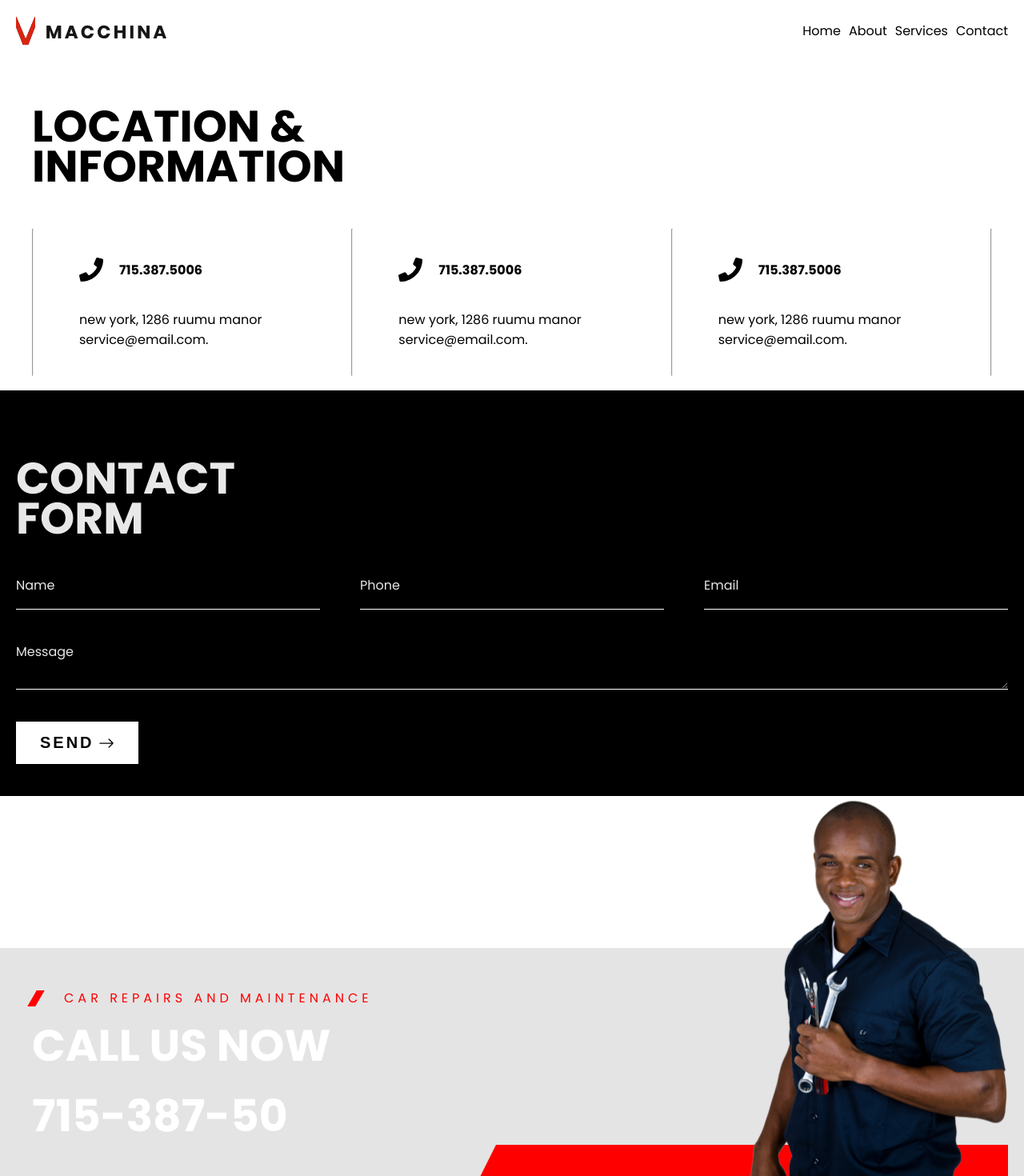
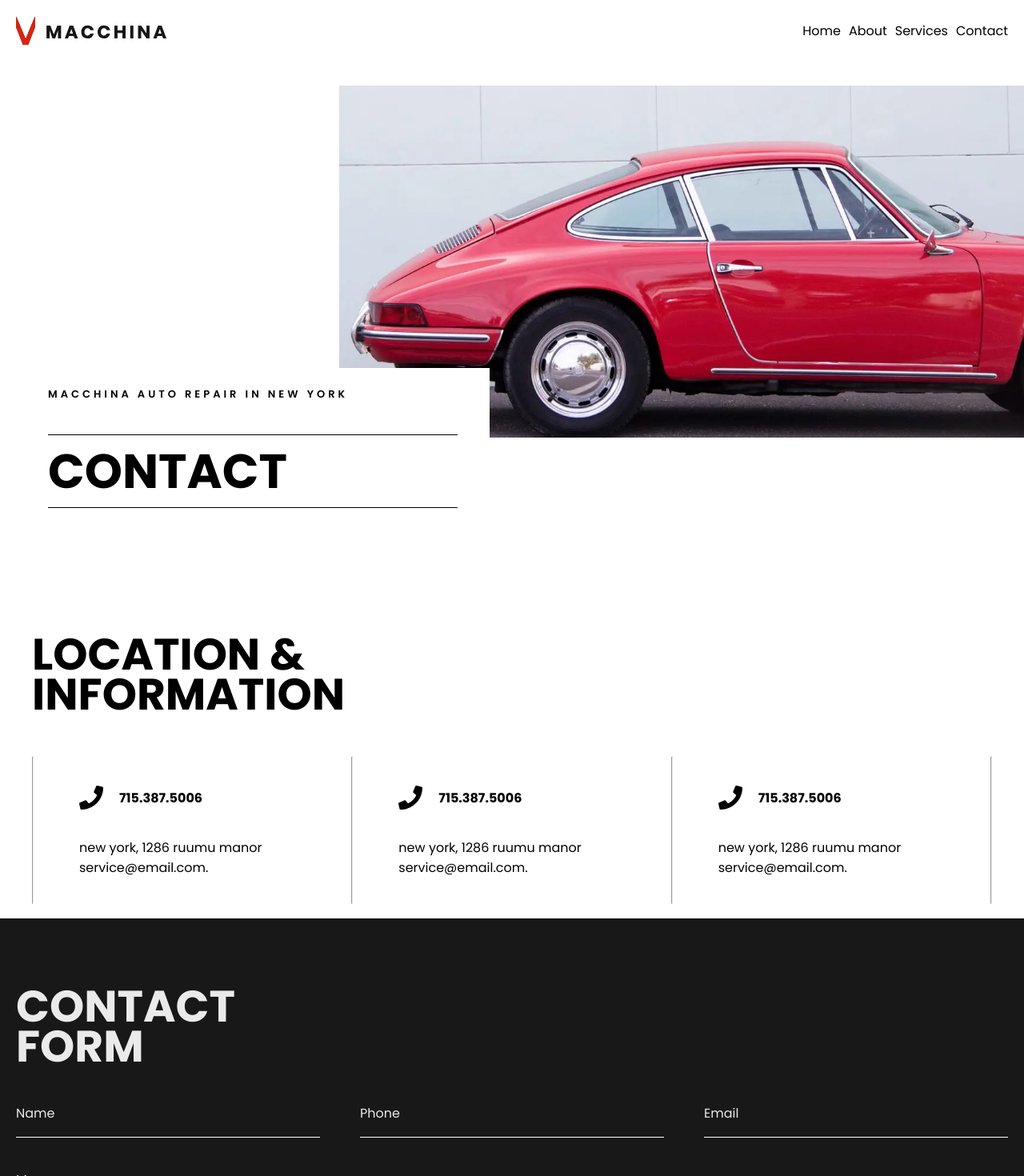
Before and after one commit to izzylogo/machine, a React (Create React App) app: page /contact in a window 1280 px wide. Shown: the top 1470 px of the page at 80% size. Built offline with nearby package versions, Linux system fonts and the light colour scheme; the HTML template or start-up script is replaced by a standard one.

Commit message:
Done without animations

```diff
--- a/src/pages/About.js
+++ b/src/pages/About.js
@@ -5,6 +5,7 @@ import man from '../assets/about-man.webp'
 import { FaCarAlt } from 'react-icons/fa'
 import {TbQuote} from 'react-icons/tb'
 import Footer from '../components/Footer'
+import Hero from '../components/Hero'
 
 
 
@@ -12,6 +13,7 @@ const About = () => {
   return (
     <div className='about'>
       <div className="about-contain">
+        <Hero/>
         <div className="about-info">
           <h2>who we are</h2>
           <div className="about-info-details">
--- a/src/pages/Contact.js
+++ b/src/pages/Contact.js
@@ -3,12 +3,14 @@ import '../styles/Contact.css'
 import {FaPhone} from 'react-icons/fa'
 import { BsArrowRight } from 'react-icons/bs'
 import Footer from '../components/Footer'
+import Hero from '../components/Hero'
 
 
 const Contact = () => {
   return (
     <div className='contact'>
       <div className="contact-contain">
+        <Hero/>
         <div className="contact-info">
           <h2 className="info-head">Location & <br /> information</h2>
           <div className="contact-info-bottom">
@@ -66,9 +68,9 @@ const Contact = () => {
               <button>send <BsArrowRight className='rightarrow'/></button>
             </div>
           </div>
+        <Footer/>
         </div>
       </div>
-      <Footer/>
     </div>
   )
 }
--- a/src/pages/Services.js
+++ b/src/pages/Services.js
@@ -2,11 +2,13 @@ import React from 'react'
 import '../styles/Services.css'
 import { FaPhone } from 'react-icons/fa'
 import Footer from '../components/Footer'
+import Hero from '../components/Hero'
 
 const Services = () => {
   return (
     <div className='service'>
       <div className="service-contain">
+        <Hero/>
         <div className="service-contain-first">
           <div className="service-first-left">
             <h2>WHEEL ALIGNMENT & TIRE INSTALLATION</h2>
--- a/src/styles/Contact.css
+++ b/src/styles/Contact.css
@@ -66,9 +66,10 @@
 }
 
 .contact-form{
-    background-color: black;
+    background-color: rgba(9, 9, 9, 0.936);
     color: rgba(255, 255, 255, 0.908);
     padding: 40px 20px;
+    /* padding-bottom: 200px; */
     text-align: left;
 }
 
--- a/src/styles/Hero.css
+++ b/src/styles/Hero.css
@@ -1,6 +1,6 @@
 .hero-contain-top{
     display: flex;
-    /* height: 60vh; */
+    height: 80vh;
     justify-content: space-between;
     position: relative;
     margin-bottom: 20px;
--- a/src/styles/Services.css
+++ b/src/styles/Services.css
@@ -2,7 +2,7 @@
     display: flex;
     /* align-items: baseline; */
     gap: 60px;
-    padding: 10px 20px;
+    padding: 120px 20px;
     padding-top: 60px;
     max-width: 1480px;
     margin: 0px auto;
```
